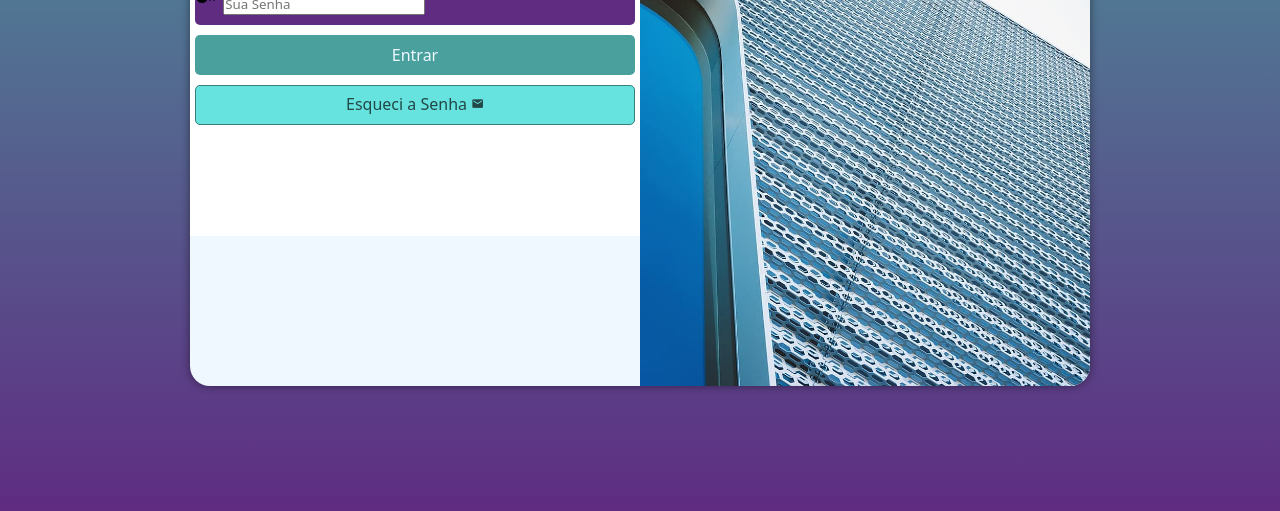
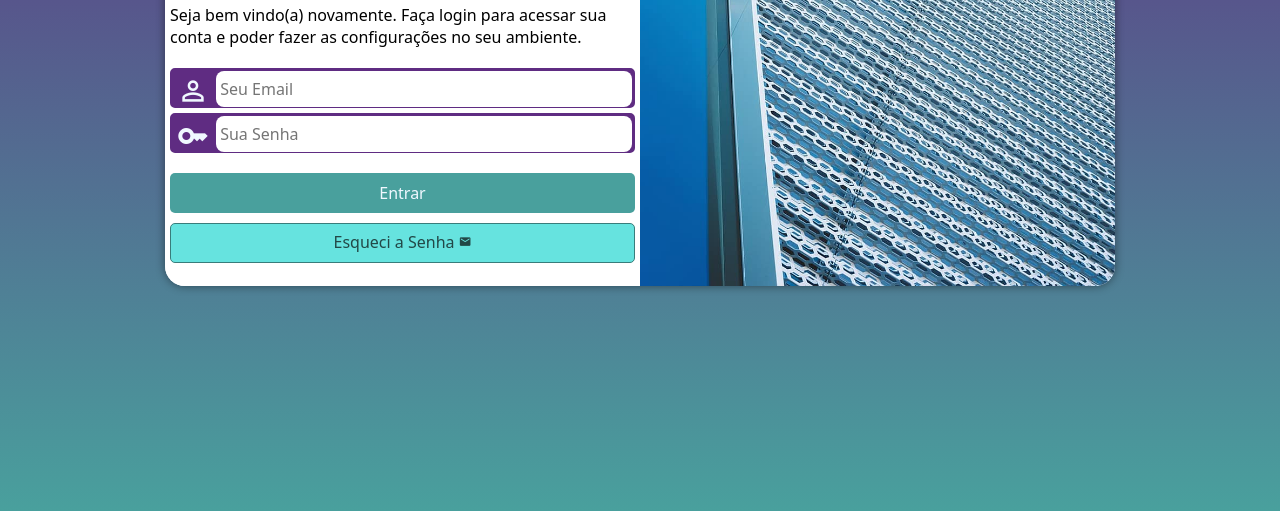
Before and after one commit to HenriqueTeixeira1977/cev-projetologin, a plain HTML site: page index.html in a window 1280 px wide. Shown: the part 289-800 px from the top of the page. Drawn offline with Linux system fonts and the light colour scheme.

Commit message:
Update202301121639
*Finalização parcial de projeto;

```diff
--- a/css/media-query.css
+++ b/css/media-query.css
@@ -16,7 +16,8 @@ Grandes Telas:      acima de 1200;
         background-image: linear-gradient(to top, #49a09d, #5f2c82);
     }
     #login{
-        width: 500px;
+        width: 50vw;
+        height: 330px;
     }
     #imagem{
         float: left;
@@ -27,6 +28,13 @@ Grandes Telas:      acima de 1200;
         float: right;
         width: 70%;
     }
+    #formulario h1{
+        font-size: 2em;
+    }
+    #formulario p{
+        font-size: 1em;
+        margin: 20px 0px;
+    }
 }
 /*  DESKTOP  */
 @media screen and (min-width: 992px) and (max-width: 1200px) {
@@ -34,7 +42,8 @@ Grandes Telas:      acima de 1200;
         background-image: linear-gradient(to bottom, #49a09d, #5f2c82);
     }
     #login{
-        width: 800px;
+        width: 50vw;
+        height: 370px;
     }
     #imagem{
         float: left;
@@ -45,17 +54,22 @@ Grandes Telas:      acima de 1200;
         float: right;
         width: 70%;
     }
+    #formulario h1{
+        font-size: 2em;
+    }
+    #formulario p{
+        font-size: 1em;
+        margin: 20px 0px;
+    }
 }
 /*  GRANDES TELAS  */
 @media screen and (min-width: 1200px) and (max-width: 3000px) {
     body{
         background-image: linear-gradient(to top, #49a09d, #5f2c82);
     }
-    body{
-        background-image: linear-gradient(to bottom, #49a09d, #5f2c82);
-    }
     #login{
-        width: 900px;
+        width: 950px;
+        height: 350px;
     }
     #imagem{
         float: right;
@@ -66,4 +80,11 @@ Grandes Telas:      acima de 1200;
         float: left;
         width: 50%;
     }
+    #formulario h1{
+        font-size: 2em;
+    }
+    #formulario p{
+        font-size: 1em;
+        margin: 20px 0px;
+    }
 }
--- a/css/style.css
+++ b/css/style.css
@@ -31,11 +31,12 @@ main{
     left: 50%;
     transform: translate(-50%, -50%);
     background-color: aliceblue;
-    width: 250px;
-    height: 550px;
+    width: 300px;
+    height: 530px;
     border-radius: 20px;
     overflow: hidden;
     box-shadow: 0px 0px 10px rgba(0, 0, 0, 0.459);
+
     transition: width .3s, height .3s;
     transition-timing-function: ease;
 }
@@ -57,8 +58,6 @@ main{
 }
 #formulario p{
     font-size: .8em;
-    text-align: justify;
-    padding-bottom: 10px;
 }
 .campo{
     background-color: #5f2c82;
@@ -67,8 +66,36 @@ main{
     height: 40px;
     border-radius: 5px;
     margin: 5px 0px;
-    margin-bottom: 10px;
+    border: 2px solid #5f2c82;
 }
+.campo label{
+    display: none;
+}
+
+.campo i{
+    color: aliceblue;
+
+    font-size: 2em;
+    width: 40px;
+    padding: 5px;
+}
+
+.campo input{
+    background-color: ;
+    font-size: 1em;
+    width: calc(100% - 45px);
+    height: 100%;
+    border: 0px;
+    border-radius: 8px;
+    padding: 4px;
+
+    transform: translateY(-12px);
+}
+.campo input:focus-within{
+    background-color: rgb(227, 227, 227);
+}
+
+
 #submit{
     display: block;
     font-size: 1em;
@@ -79,9 +106,7 @@ main{
     border: none;
     border-radius: 5px;
     cursor: pointer;
-}
-.campo label{
-    display: none;
+    margin-top: 20px;
 }
 #submit:hover{
     background-color: #397d7b;
```
Also changed, not shown: index.html (+3 -0 lines).
